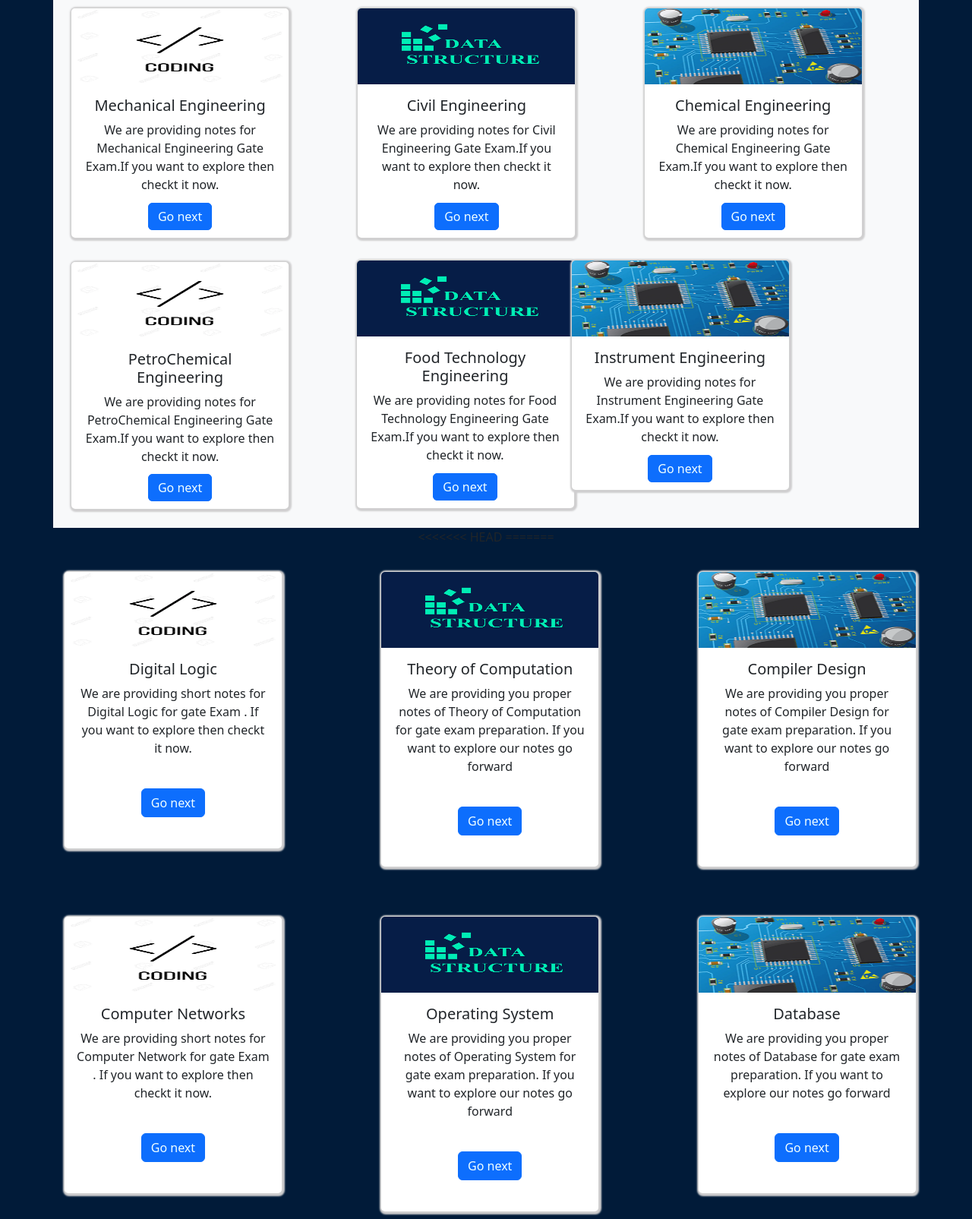
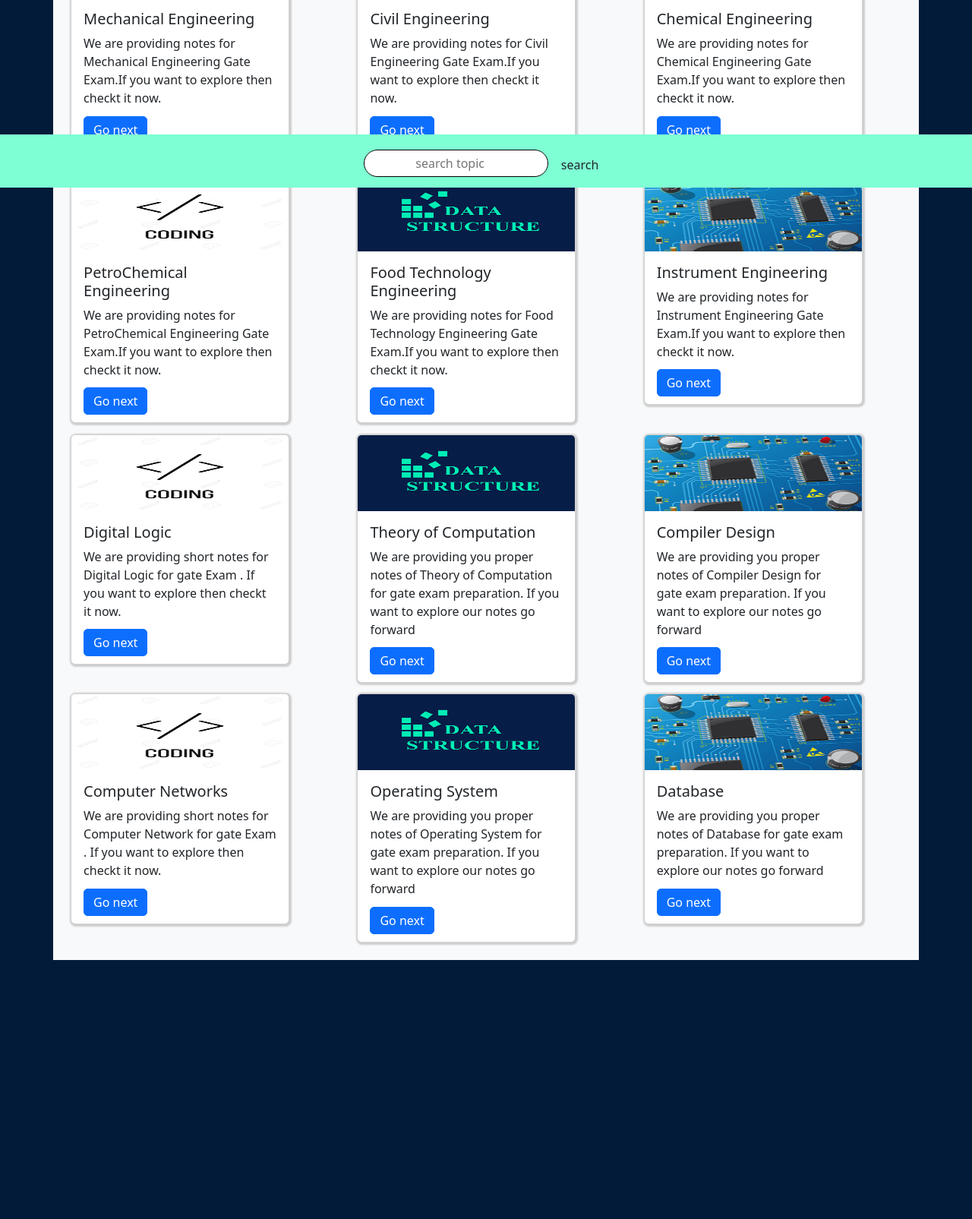
Before and after one commit to mohd-huzaifa/gateBook, a website: page public/index.html in a window 1280 px wide. Shown: the part 553-2158 px from the top of the page at 76% size. After the commit the page ends 1897 px from the top, so only its background shows below. Drawn offline with nearby package versions, Linux system fonts and the light colour scheme.

Commit message:
I have modified all files again and remove all comments which are not proving any sense

```diff
--- a/public/css/home.css
+++ b/public/css/home.css
@@ -16,3 +16,27 @@
     width: 30%;
     margin: 2%;
 }
+.FOOT{
+    margin-top: 10px;
+    background-color: aquamarine;
+    height: 70px;
+}
+
+.col-9{
+    text-align: center;
+    margin: 10px;
+    padding: 10px;
+
+}
+
+button[type="submit"]{
+    border-radius: 50px;
+}
+
+input[type="search"]{
+    border-radius: 50px;
+    background-color: #fff;
+    text-align: center;
+    padding: 5px;
+    border: .5px solid black;
+}
--- a/public/css/navbar.css
+++ b/public/css/navbar.css
@@ -2,6 +2,7 @@ body{
     margin: 0px;
     padding: 0px;
     box-sizing: border-box;
+    background-color: rgb(1, 27, 57);
 }
 
 .nav-bar{
--- a/public/index.html
+++ b/public/index.html
@@ -12,27 +12,18 @@
 </head>
 
 <body>
-<<<<<<< HEAD
 
 
-    <!-- Header -->
-  <div class="nav-bar">
 
-    <nav>
-      <h1>logo</h1>
-      <a href="#" id="main-heading"><em>GateNotes</em></a>
-=======
+
   <div class="nav-bar sticky-top">
-
      <nav>
       <a href="#" id="main-heading"><b>GateNotes</b></a>
->>>>>>> 76488ab8f2f6e74341811d4697a1c26813af2785
       <a href="#">Home</a>
       <a href="#">Recent_Blog</a>
       <a href="#">Blog_Post</a>
       <a href="#">Contact Me</a>
       <a href="login.html">Login/Sign Up</a>
-
      </nav>
   </div>
 
@@ -89,7 +80,7 @@
 
 
         <!-- cards of first row  -->
-        <div class="row">
+        <div class="row justify-content-around">
 
             <div class="col-4">
               <div class="card" style="width: 18rem;">
@@ -101,7 +92,6 @@
                 </div>
               </div>
             </div>
-          </a>
 
             <div class="col-4">
               <div class="card" style="width: 18rem;">
@@ -144,7 +134,7 @@
               </div>
             </div>
           </div>
-        </a>
+
 
           <div class="col-4">
             <div class="card" style="width: 18rem;">
@@ -186,9 +176,9 @@
             </div>
           </div>
         </div>
-      </a>
 
-        <div class="col-3">
+
+        <div class="col-4">
           <div class="card" style="width: 18rem;">
             <img src="images/dataStructurelogo.jpg" height="100px" width="100px" class="card-img-top" alt="...">
             <div class="card-body">
@@ -200,7 +190,7 @@
         </div>
 
 
-        <div class="col-3">
+        <div class="col-4">
           <div class="card" style="width: 18rem;">
             <img src="images/computer.jpg" height="100px" width="100px" class="card-img-top" alt="...">
             <div class="card-body">
@@ -213,21 +203,11 @@
 
     </div>
 
-      </div>
-
-<<<<<<< HEAD
 
 
+     <div class="row">
 
-
-
-
-
-=======
-
-    <div class="row  py-4 m-1 justify-content-around">
-
-      <div class="col-3">
+      <div class="col-4">
         <div class="card" style="width: 18rem;">
           <img src="images/c++.jpg" height="100px" width="100px" class="card-img-top" alt="Watch">
           <div class="card-body ">
@@ -238,9 +218,9 @@
           </div>
         </div>
       </div>
-    </a>
 
-      <div class="col-3">
+
+      <div class="col-4">
         <div class="card" style="width: 18rem;">
           <img src="images/dataStructurelogo.jpg" height="100px" width="100px" class="card-img-top" alt="...">
           <div class="card-body">
@@ -253,7 +233,8 @@
       </div>
 
 
-      <div class="col-3">
+
+      <div class="col-4">
         <div class="card" style="width: 18rem;">
           <img src="images/computer.jpg" height="100px" width="100px" class="card-img-top" alt="...">
           <div class="card-body">
@@ -267,12 +248,10 @@
 
     </div>
 
-   <!-- cards for third row -->
 
+    <div class="row">
 
-   <div class="row py-4 m-1 justify-content-around ">
-
-    <div class="col-3">
+      <div class="col-4">
         <div class="card" style="width: 18rem;">
           <img src="images/c++.jpg" height="100px" width="100px" class="card-img-top" alt="Watch">
           <div class="card-body ">
@@ -283,9 +262,8 @@
           </div>
         </div>
       </div>
-  </a>
 
-    <div class="col-3">
+      <div class="col-4">
         <div class="card" style="width: 18rem;">
           <img src="images/dataStructurelogo.jpg" height="100px" width="100px" class="card-img-top" alt="...">
           <div class="card-body">
@@ -298,7 +276,8 @@
       </div>
 
 
-    <div class="col-3">
+
+      <div class="col-4">
         <div class="card" style="width: 18rem;">
           <img src="images/computer.jpg" height="100px" width="100px" class="card-img-top" alt="...">
           <div class="card-body">
@@ -311,18 +290,12 @@
       </div>
 
    </div>
-
     </div>
 
 
 
-
->>>>>>> 76488ab8f2f6e74341811d4697a1c26813af2785
-
-   <!-- Footer -->
-
-
-  <div class="footer">
+  <div class=" row FOOT footer sticky-bottom justify-content-center">
+    <div class="col-9 ">
       <footer>
         <form action="/home" method="post">
           <input type="search" name="topic" class="input-search" placeholder="search topic">
@@ -330,6 +303,7 @@
         </form>
       </footer>
     </div>
+  </div>
   <script src="https://cdn.jsdelivr.net/npm/bootstrap@5.2.0-beta1/dist/js/bootstrap.bundle.min.js"></script>
 </body>
 
```
Also changed, not shown: index.js (+8 -2 lines), 1 other file. Lines whose indentation alone changed are shown as unchanged.
